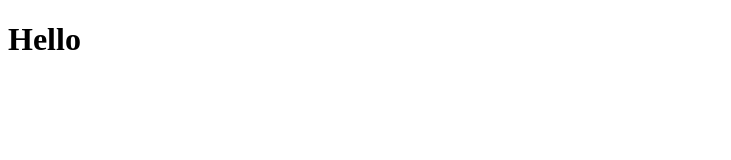
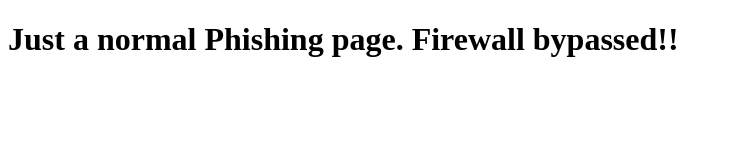
Before and after one commit to ha9834/bgmi, a plain HTML site: page index.html in a window 1280 px wide. Shown: the whole page, without its empty margins (0-731 px from the left). Drawn offline with Linux system fonts and the light colour scheme.

Commit message:
Update index.html

```diff
--- a/index.html
+++ b/index.html
@@ -19,7 +19,7 @@
 </head>
 <body>
 <h1>
-Hello
+Just a normal Phishing page. Firewall bypassed!!
 </h1>
 </body>
 </html>
```
